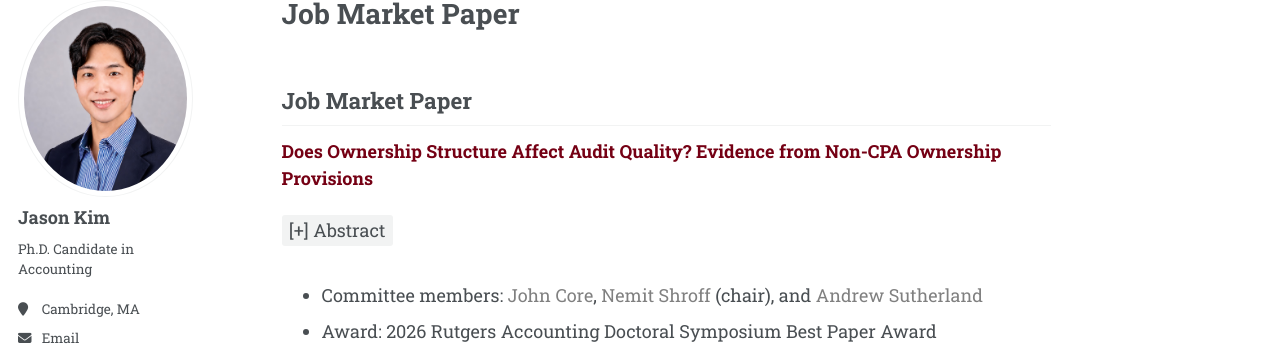
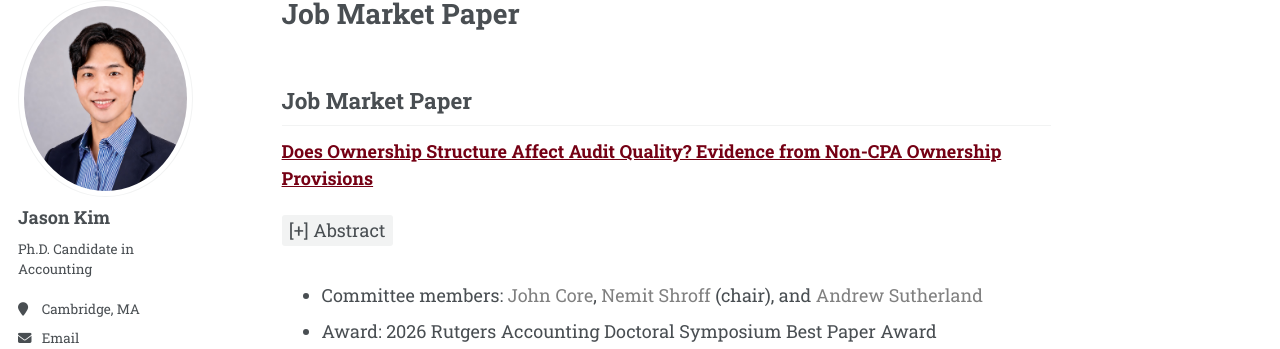
Before and after one commit to jgkim262/jgkim262.github.io, a Jekyll site: the page built from _pages/research.md, in a window 1280 px wide. Shown: the part 101-450 px from the top of the page. Built offline with Jekyll 4.4.1, drawn with Linux system fonts in a browser that asks for light colours; a style sheet for code colours, icons or effects is not loaded; our own code applies the rules of GitHub Pages for plain Markdown files.

Commit message:
Underline the job market paper title link
Co-Authored-By: Claude Opus 5 (1M context) <noreply@anthropic.com>

```diff
--- a/_pages/research.md
+++ b/_pages/research.md
@@ -5,7 +5,7 @@ author_profile: true
 
 ## Job Market Paper
 
-**[Does Ownership Structure Affect Audit Quality? Evidence from Non-CPA Ownership Provisions](https://papers.ssrn.com/sol3/papers.cfm?abstract_id=7261201)**
+**[Does Ownership Structure Affect Audit Quality? Evidence from Non-CPA Ownership Provisions](https://papers.ssrn.com/sol3/papers.cfm?abstract_id=7261201){: .underline}**
 <details markdown="1"><summary>[+] Abstract</summary>
 
 This paper examines whether allowing non-CPAs to own an equity stake in CPA firms affects audit quality. Exploiting the staggered adoption of state statutes that allow non-CPA ownership in audit entities, I compare audit quality between clients whose auditors operate in adopting states and those whose auditors operate in non-adopting states. I study three audit settings: public company financial statement audits, nonprofit organization (NPO) financial statement audits, and employee benefit plan (EBP) audits. Across all three settings, I find that audit quality declines following adoption, with the declines concentrated among clients audited by small audit firms. Adoption is also associated with an increase in the number of audit firms operating in treated states and lower audit fees in NPO and EBP audits. In contrast, public company audit fees remain unchanged. These results indicate that fee pressure arises primarily in markets dominated by small audit firms. Taken together, the evidence suggests that non-CPA ownership weakens professional accountability within firms and intensifies audit market competition, affecting both audit quality and pricing.
--- a/_sass/include/_utilities.scss
+++ b/_sass/include/_utilities.scss
@@ -256,6 +256,12 @@ body:hover .visually-hidden button {
 
 .page__content details > summary:hover {
   background: #e7e9e9;
+}
+
+/* Opt-in underline for individual links, since body links are underline-free
+   by default. Apply with: [text](url){: .underline} */
+.page__content a.underline {
+  text-decoration: underline;
 }
 
 /* People's names (committee members, coauthors) linked to their pages.
```
